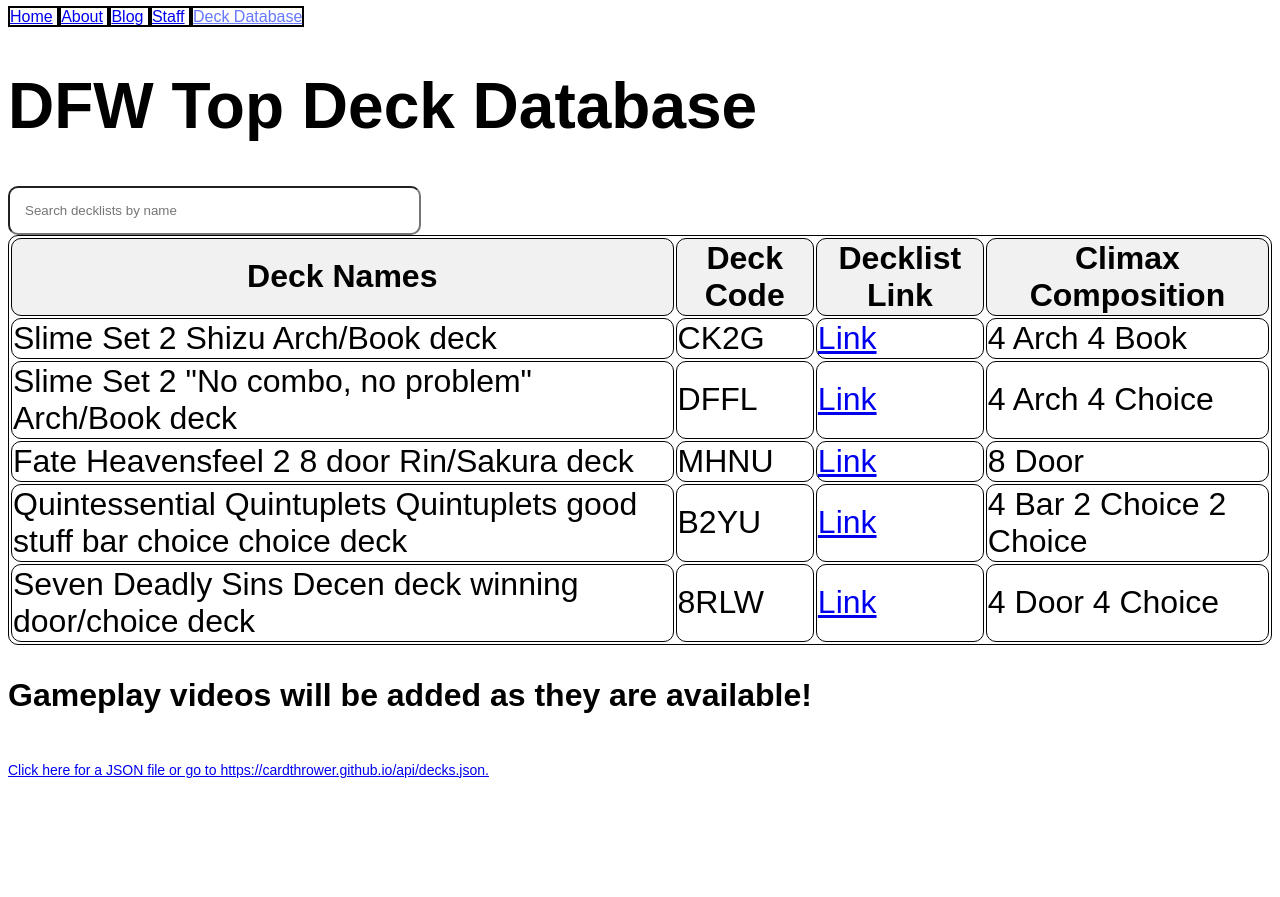
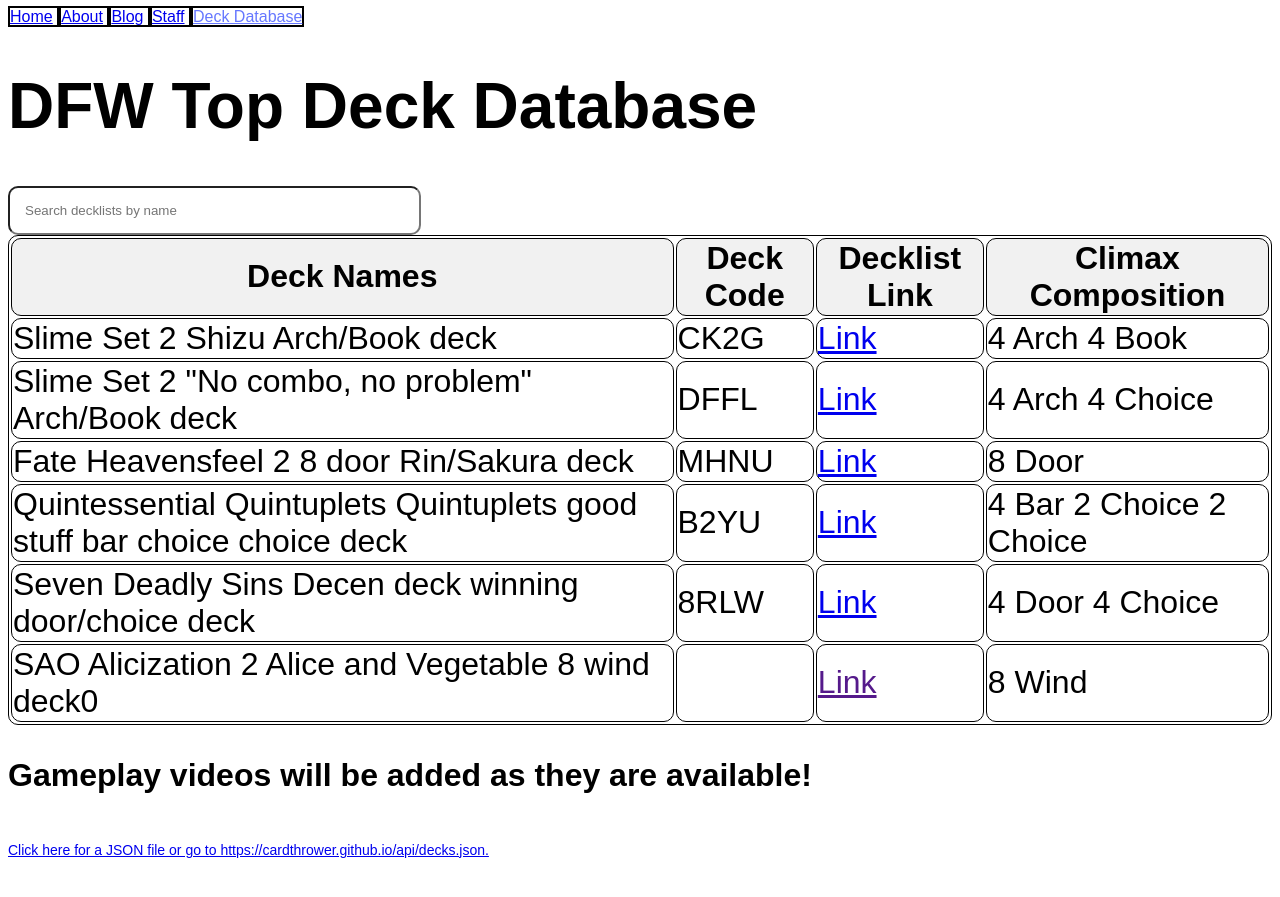
Before and after one commit to cardthrower/cardthrower.github.io, a Jekyll site: the page built from deck.html, in a window 1280 px wide. Shown: the top 897 px of the page. Built offline with Jekyll 4.4.1, drawn with Linux system fonts in a browser that asks for light colours.

```diff
--- a/_data/decks.yml
+++ b/_data/decks.yml
@@ -25,3 +25,7 @@ decks:
   code: 8RLW
   decklogurl: https://decklog-en.bushiroad.com/view/8RLW
   climaxes: 4 Door 4 Choice
+- name: SAO Alicization 2 Alice and Vegetable 8 wind deck0
+  code:
+  decklogurl:
+  climaxes: 8 Wind
```
